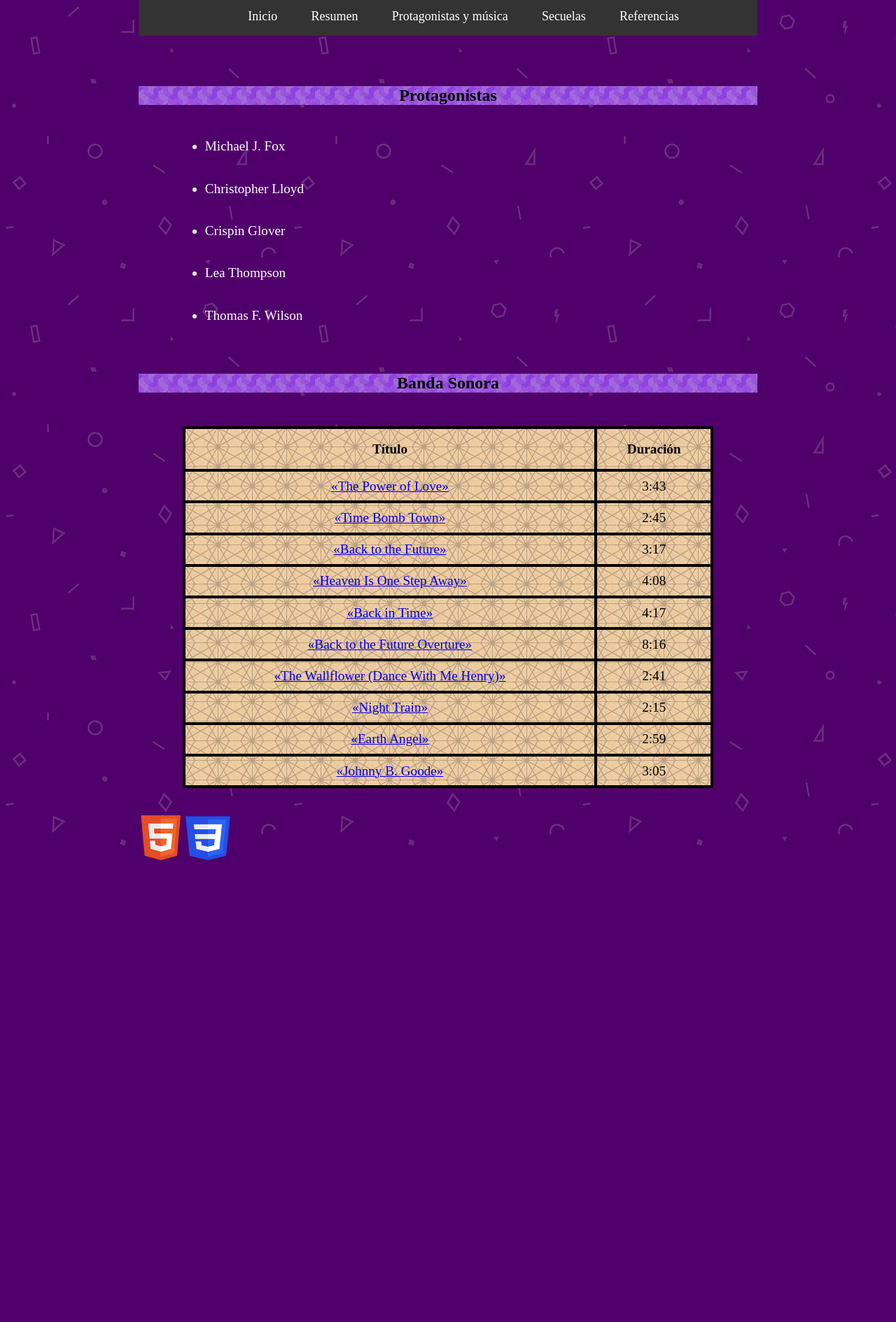
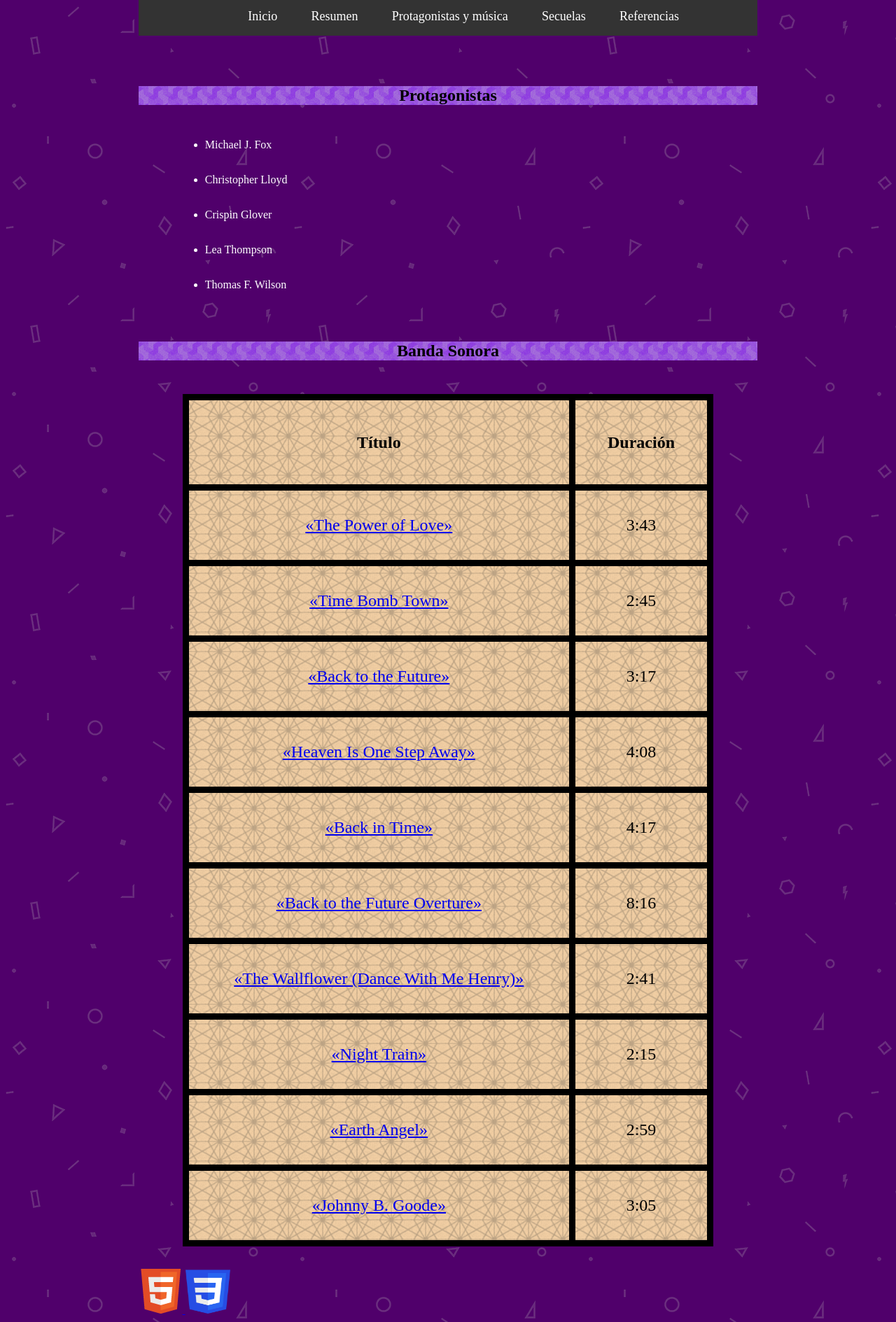
Before and after one commit to MarcosTobias/SEW-UO270930, a PHP site: page /prot_music.html in a window 1280 px wide. Shown: the part 226-2115 px from the top of the page at 70% size. Before the commit the page ends 1457 px from the top, so only its background shows below. Run offline with PHP 8.4, Linux system fonts and the light colour scheme.

Commit message:
tabla mas grande

```diff
--- a/estilo.css
+++ b/estilo.css
@@ -51,7 +51,7 @@ h2 {
 
 /*001*/
 li {
-    font-size: larger;
+    font-size: 1em;
 }
 
 /*001*/
@@ -62,7 +62,7 @@ p {
 
 /*001*/
 table {
-    font-size: larger;
+    font-size: 1em;
     text-align: center;
     border-collapse: collapse;
     background-image: url("multimedia/table_background.png");
@@ -73,6 +73,7 @@ table {
 /*001*/
 td, th {
     border-style: solid;
-    border-width: 4px;
+    border-width: 0.4em;
+    font-size: 1.5em;
     border-color: black;
 }
--- a/estilo2.css
+++ b/estilo2.css
@@ -95,7 +95,7 @@ table {
 
 /*001*/
 td, th {
-    padding: 0.5em;
+    padding: 1.5em;
 }
 
 /*001*/
```
